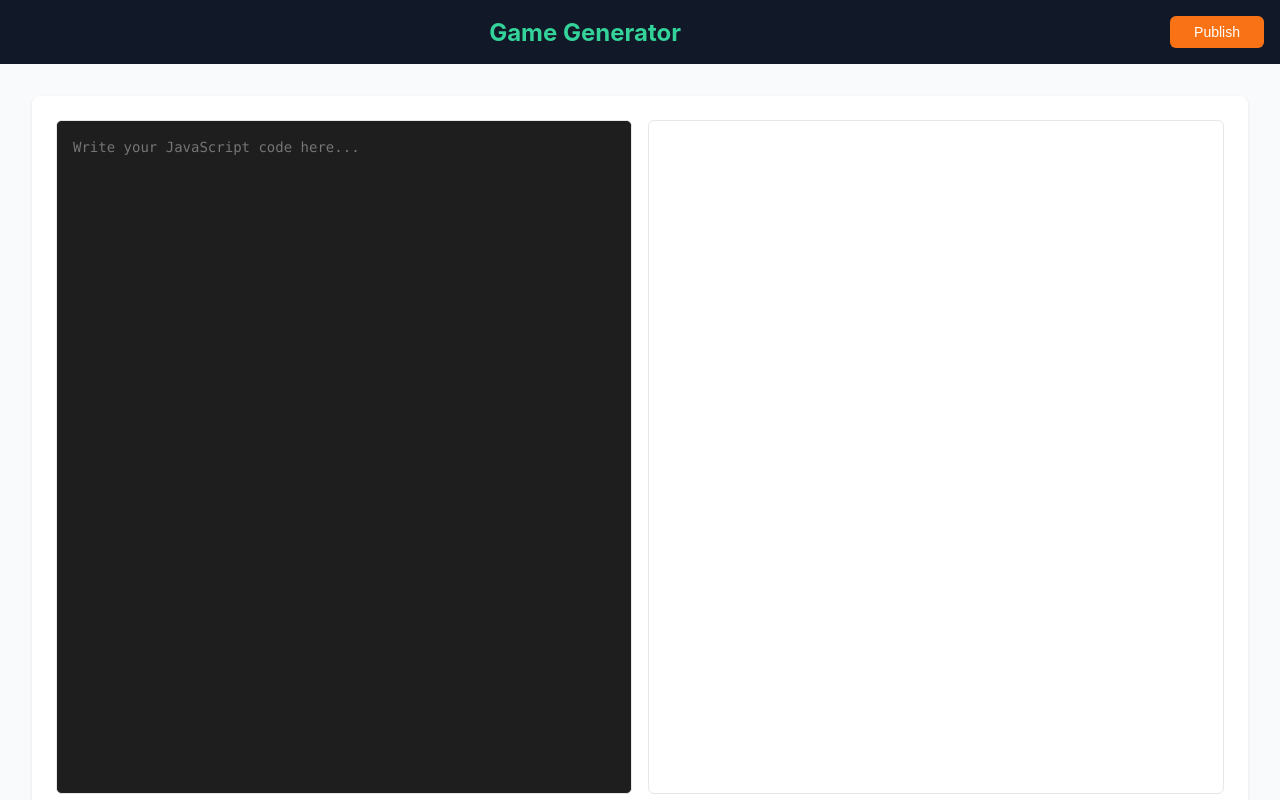
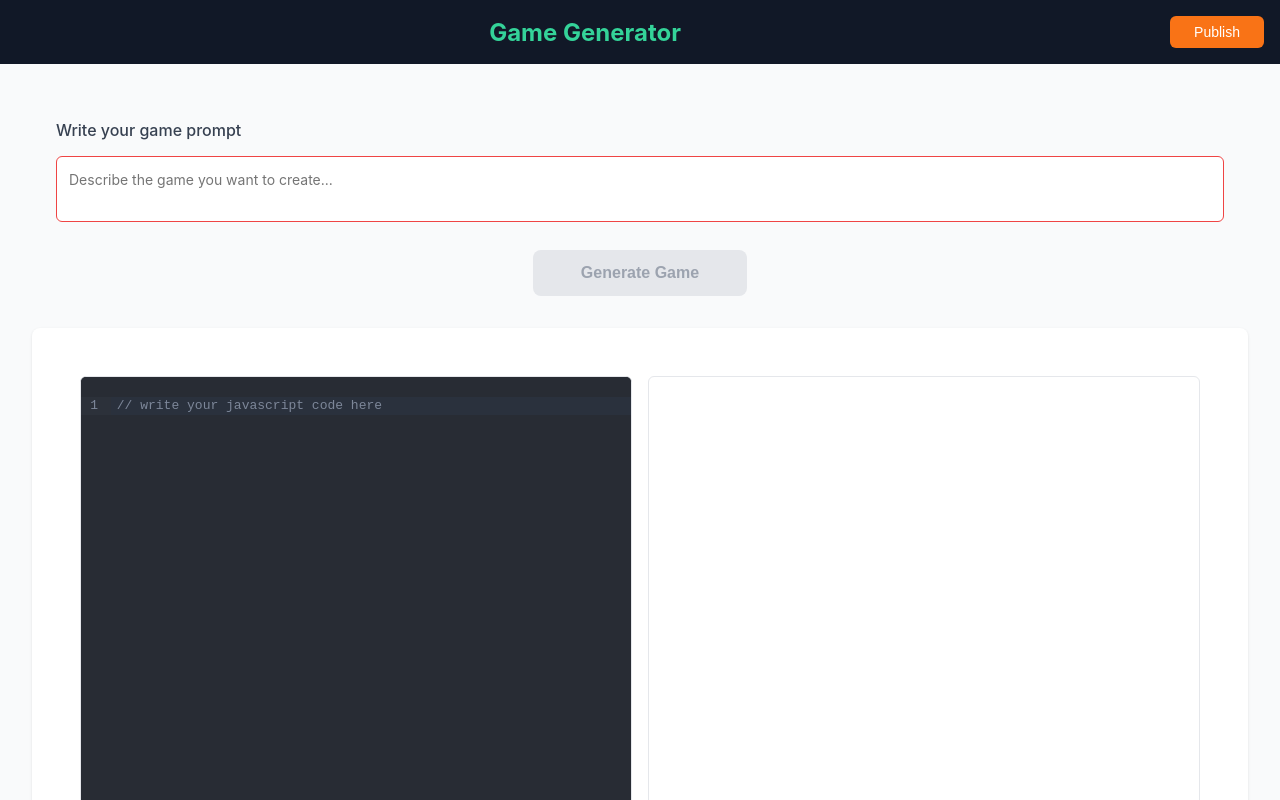
Before and after one commit to Vignesh-kumar-D/GameGenerator, a React (Create React App) app: page / in a window 1280 px wide. Shown: the top 800 px of the page. Built offline with nearby package versions, Linux system fonts and the light colour scheme.

Commit message:
added prompt to the generator

```diff
--- a/src/App.tsx
+++ b/src/App.tsx
@@ -2,9 +2,12 @@ import React, { useState } from 'react';
 import styles from './App.module.css';
 import Header from './components/Header';
 import Editor from './components/Editor';
+import Prompt from './components/Prompt';
 
 function App() {
-  const [javascriptCode, setJavascriptCode] = useState('');
+  const [javascriptCode, setJavascriptCode] = useState(
+    '// write your javascript code here'
+  );
   const handleCodeChange = (newCode: string): void => {
     setJavascriptCode(newCode);
   };
@@ -12,11 +15,14 @@ function App() {
     // For now, just log the code
     console.log('Publishing code:', javascriptCode);
   };
-
+  const handlePromptSubmit = (prompt: string) => {
+    console.log('Submitted prompt:', prompt);
+  };
   return (
     <div className={styles.container}>
       <Header onPublish={handlePublish} />
       <main className={styles.main}>
+        <Prompt onSubmit={handlePromptSubmit} />
         <div className={styles.content}>
           <Editor
             javascriptCode={javascriptCode}
--- a/src/components/Editor.module.css
+++ b/src/components/Editor.module.css
@@ -1,39 +1,59 @@
 .editorContainer {
   width: 100%;
-  height: calc(100vh - 8rem);
-  display: grid;
-  grid-template-columns: 1fr 1fr;
+  height: calc(100vh - 4rem); /* Subtract header height */
+  display: flex;
+  flex-direction: column; /* Default for mobile: stacked layout */
   gap: 1rem;
-  position: relative;
+  padding: 1rem;
 }
 
 .editorPane {
-  height: 100%;
+  flex: 1;
+  min-height: 300px; /* Minimum height for mobile */
   border-radius: 0.375rem;
   overflow: hidden;
   border: 1px solid #e5e7eb;
-  background-color: #1e1e1e;
+  background-color: #282c34;
 }
 
-.codeTextarea {
-  width: 100%;
+.codeMirrorWrapper {
   height: 100%;
-  background-color: #1e1e1e;
-  color: #d4d4d4;
-  font-family: 'Consolas', 'Monaco', monospace;
-  font-size: 14px;
-  line-height: 1.5;
-  padding: 1rem;
-  border: none;
-  resize: none;
-  outline: none;
-  tab-size: 2;
+  overflow: auto;
+}
+
+.codeMirrorWrapper :global(.cm-editor) {
+  height: 100%;
+}
+
+.codeMirrorWrapper :global(.cm-editor .cm-scroller) {
+  padding: 1rem 0;
 }
 
 .previewPane {
-  height: 100%;
+  flex: 1;
+  min-height: 300px;
   background: white;
   border-radius: 0.375rem;
   overflow: hidden;
   border: 1px solid #e5e7eb;
 }
+
+/* Desktop layout: side by side */
+@media (min-width: 768px) {
+  .editorContainer {
+    flex-direction: row; /* Side by side on desktop */
+    height: calc(100vh - 4rem);
+    padding: 1.5rem;
+  }
+
+  .editorPane,
+  .previewPane {
+    width: 50%;
+  }
+}
+
+@media (min-width: 1024px) {
+  .editorContainer {
+    /* padding: 2rem; */
+  }
+}
--- a/src/components/Editor.tsx
+++ b/src/components/Editor.tsx
@@ -1,4 +1,7 @@
 import React, { useState, useEffect, useRef } from 'react';
+import { EditorView, basicSetup } from 'codemirror';
+import { javascript } from '@codemirror/lang-javascript';
+import { oneDark } from '@codemirror/theme-one-dark';
 import styles from './Editor.module.css';
 import { getSrc } from '../utils/utils';
 
@@ -9,6 +12,49 @@ interface EditorProps {
 
 const Editor: React.FC<EditorProps> = ({ onCodeChange, javascriptCode }) => {
   const [srcDoc, setSrcDoc] = useState<string>('');
+  const editorRef = useRef<HTMLDivElement>(null);
+  const viewRef = useRef<EditorView>();
+
+  // Initialize CodeMirror
+  useEffect(() => {
+    if (!editorRef.current) return;
+
+    const view = new EditorView({
+      doc: javascriptCode,
+      extensions: [
+        basicSetup,
+        javascript(),
+        oneDark,
+        EditorView.updateListener.of((update) => {
+          if (update.docChanged) {
+            onCodeChange(update.state.doc.toString());
+          }
+        }),
+      ],
+      parent: editorRef.current,
+    });
+
+    viewRef.current = view;
+
+    return () => {
+      view.destroy();
+    };
+  }, []);
+
+  useEffect(() => {
+    if (
+      viewRef.current &&
+      viewRef.current.state.doc.toString() !== javascriptCode
+    ) {
+      viewRef.current.dispatch({
+        changes: {
+          from: 0,
+          to: viewRef.current.state.doc.length,
+          insert: javascriptCode,
+        },
+      });
+    }
+  }, [javascriptCode]);
 
   // Debounced preview update
   useEffect(() => {
@@ -18,18 +64,12 @@ const Editor: React.FC<EditorProps> = ({ onCodeChange, javascriptCode }) => {
     }, 1000);
 
     return () => clearTimeout(timer);
-  }, [javascriptCode, onCodeChange]);
+  }, [javascriptCode]);
 
   return (
     <div className={styles.editorContainer}>
       <div className={styles.editorPane}>
-        <textarea
-          value={javascriptCode}
-          onChange={(e) => onCodeChange(e.target.value)}
-          className={styles.codeTextarea}
-          spellCheck="false"
-          placeholder="Write your JavaScript code here..."
-        />
+        <div ref={editorRef} className={styles.codeMirrorWrapper} />
       </div>
       <div className={styles.previewPane}>
         <iframe
--- /dev/null
+++ b/src/components/Prompt.module.css
@@ -0,0 +1,91 @@
+.promptContainer {
+  width: 100%;
+  padding: 1rem;
+  display: flex;
+  flex-direction: column;
+  gap: 1rem;
+}
+
+.label {
+  font-size: 1rem;
+  font-weight: 500;
+  color: #374151;
+}
+
+.textareaWrapper {
+  position: relative;
+  width: 100%;
+}
+
+.promptTextarea {
+  width: 100%;
+  min-height: 60px;
+  padding: 0.75rem;
+  border: 1px solid #e5e7eb;
+  border-radius: 0.375rem;
+  resize: none;
+  font-family: inherit;
+  font-size: 0.875rem;
+  line-height: 1.5;
+  overflow: hidden;
+  background: #fff;
+}
+
+.promptTextarea:focus {
+  outline: none;
+  border-color: #60a5fa;
+  box-shadow: 0 0 0 3px rgba(96, 165, 250, 0.2);
+}
+
+.promptTextarea:required:invalid {
+  border-color: #ef4444;
+}
+
+.submitButtonWrapper {
+  display: flex;
+  justify-content: center;
+  width: 100%;
+  padding: 0.5rem 0;
+}
+
+.submitButton {
+  padding: 0.75rem 2rem;
+  background: linear-gradient(135deg, #34d399 0%, #3b82f6 100%);
+  color: white;
+  border: none;
+  border-radius: 0.5rem;
+  font-size: 1rem;
+  font-weight: 600;
+  cursor: pointer;
+  transition: all 0.2s ease;
+  box-shadow: 0 2px 4px rgba(0, 0, 0, 0.1);
+}
+
+.submitButton:not(:disabled):hover {
+  transform: translateY(-1px);
+  box-shadow: 0 4px 6px rgba(0, 0, 0, 0.1);
+  background: linear-gradient(135deg, #2dd494 0%, #2563eb 100%);
+}
+
+.submitButton:not(:disabled):active {
+  transform: translateY(0);
+  box-shadow: 0 2px 4px rgba(0, 0, 0, 0.1);
+}
+
+.submitButton:disabled {
+  background: #e5e7eb;
+  cursor: not-allowed;
+  color: #9ca3af;
+  transform: none;
+  box-shadow: none;
+}
+
+@media (min-width: 768px) {
+  .promptContainer {
+    padding: 1.5rem;
+  }
+
+  .submitButton {
+    padding: 0.875rem 3rem;
+  }
+}
--- /dev/null
+++ b/src/components/Prompt.tsx
@@ -0,0 +1,67 @@
+import React, { useState, useRef, useEffect } from 'react';
+import styles from './Prompt.module.css';
+
+interface PromptProps {
+  onSubmit: (prompt: string) => void;
+}
+
+const Prompt: React.FC<PromptProps> = ({ onSubmit }) => {
+  const [prompt, setPrompt] = useState('');
+  const textareaRef = useRef<HTMLTextAreaElement>(null);
+
+  const adjustHeight = () => {
+    const textarea = textareaRef.current;
+    if (textarea) {
+      textarea.style.height = 'auto';
+      textarea.style.height = `${textarea.scrollHeight}px`;
+    }
+  };
+
+  const handleChange = (e: React.ChangeEvent<HTMLTextAreaElement>) => {
+    setPrompt(e.target.value);
+    adjustHeight();
+  };
+
+  const handleSubmit = (e: React.FormEvent<HTMLFormElement>) => {
+    e.preventDefault();
+    if (prompt.trim()) {
+      onSubmit(prompt);
+      setPrompt(''); // Clear form after submission
+    }
+  };
+
+  useEffect(() => {
+    adjustHeight();
+  }, [prompt]);
+
+  return (
+    <form onSubmit={handleSubmit} className={styles.promptContainer}>
+      <label htmlFor="gamePrompt" className={styles.label}>
+        Write your game prompt
+      </label>
+      <div className={styles.textareaWrapper}>
+        <textarea
+          id="gamePrompt"
+          ref={textareaRef}
+          value={prompt}
+          onChange={handleChange}
+          className={styles.promptTextarea}
+          placeholder="Describe the game you want to create..."
+          required
+          aria-label="Game prompt"
+        />
+      </div>
+      <div className={styles.submitButtonWrapper}>
+        <button
+          type="submit"
+          className={styles.submitButton}
+          disabled={!prompt.trim()}
+        >
+          Generate Game
+        </button>
+      </div>
+    </form>
+  );
+};
+
+export default Prompt;
--- a/src/index.css
+++ b/src/index.css
@@ -11,3 +11,7 @@ code {
   font-family: source-code-pro, Menlo, Monaco, Consolas, 'Courier New',
     monospace;
 }
+
+* {
+  box-sizing: border-box;
+}
```
